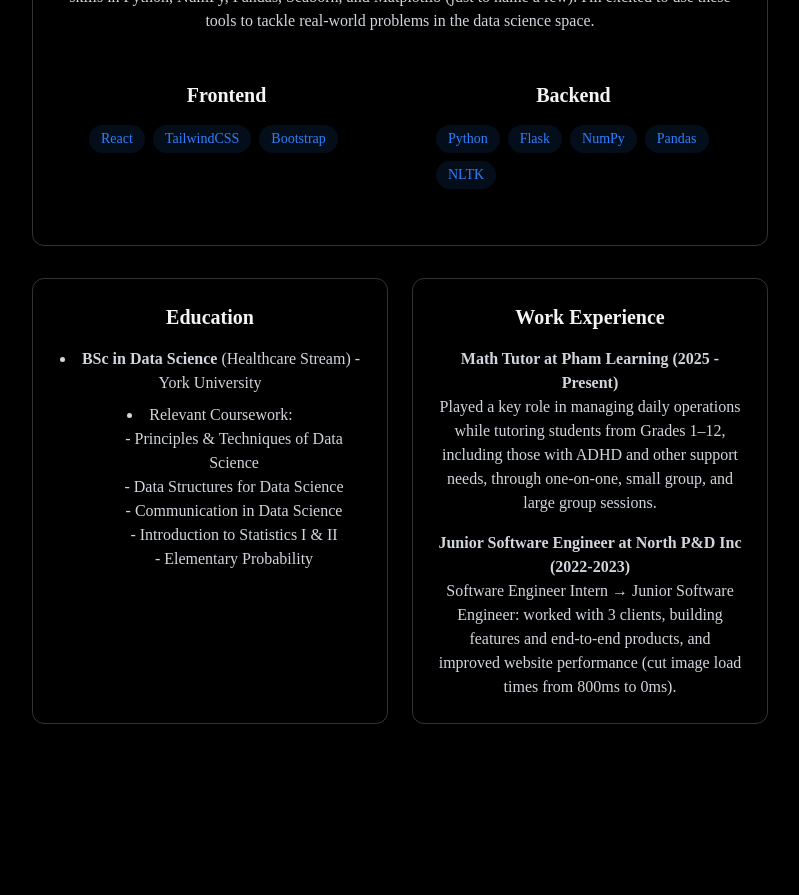
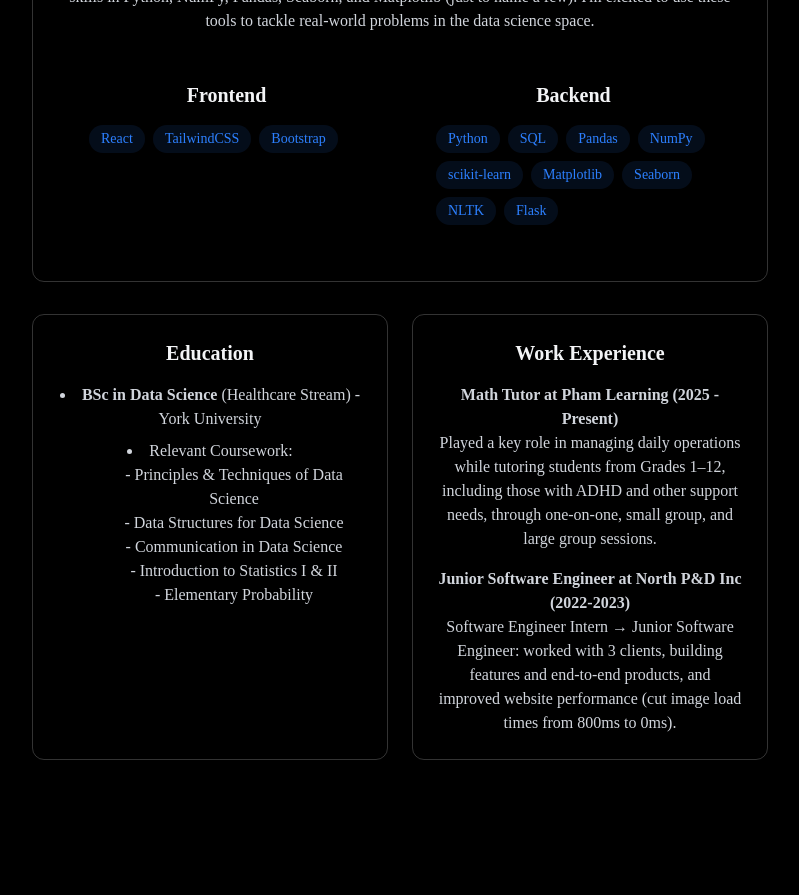
Before and after one commit to FabienThich/fabienthich.github.io, a React (Vite) app: page / in a window 1280 px wide. Shown: the part 1100-1995 px from the top of the page, without its empty margins (240-1039 px from the left). Built offline with nearby package versions, Linux system fonts and the light colour scheme.

Commit message:
update skills

```diff
--- a/src/components/sections/About.jsx
+++ b/src/components/sections/About.jsx
@@ -2,7 +2,17 @@ import { RevealOnScroll } from "./RevealOnScroll";
 
 export const About = () => {
   const frontendSkills = ["React", "TailwindCSS", "Bootstrap"];
-  const backendSkills = ["Python", "Flask", "NumPy", "Pandas", "NLTK"];
+  const backendSkills = [
+    "Python",
+    "SQL",
+    "Pandas",
+    "NumPy",
+    "scikit-learn",
+    "Matplotlib",
+    "Seaborn",
+    "NLTK",
+    "Flask",
+  ];
   return (
     <section
       id="about"
```
